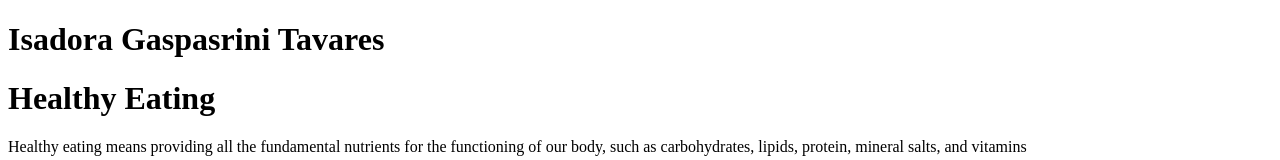
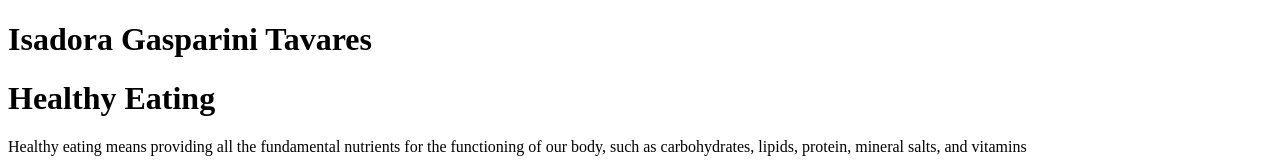
Before and after one commit to IsadoraGaspariniTavares/IsadoraGaspariniTavares.github.io, a plain HTML site: page index.html in a window 1280 px wide. Shown: the top 160 px of the page. Drawn offline with Linux system fonts and the light colour scheme.

Commit message:
Update index.html

```diff
--- a/index.html
+++ b/index.html
@@ -5,7 +5,7 @@
         <title>Healthy Eating</title>
     </head>
     <body>
-        <h1>Isadora Gaspasrini Tavares</h1>
+        <h1>Isadora Gasparini Tavares</h1>
         <h1>Healthy Eating</h1>
         <p>Healthy eating means providing all the fundamental nutrients for the functioning of our body, such as carbohydrates, lipids, protein, mineral salts, and vitamins</p>
         <p> The key to having a healthy diet is balance. We cannot exclude any of the nutrients from our diet, but we must be aware of the amount of everthing that we ingest. There is no way of compensating the lack of one nutrient by ingesting another one in larger quantities.</p>
```
